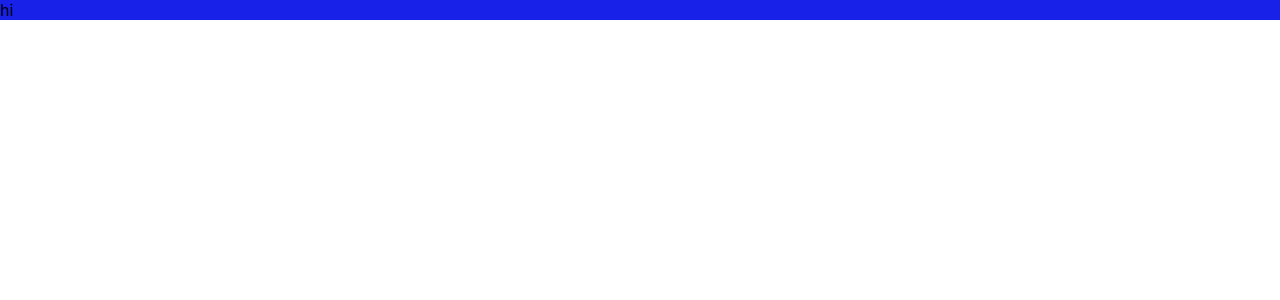
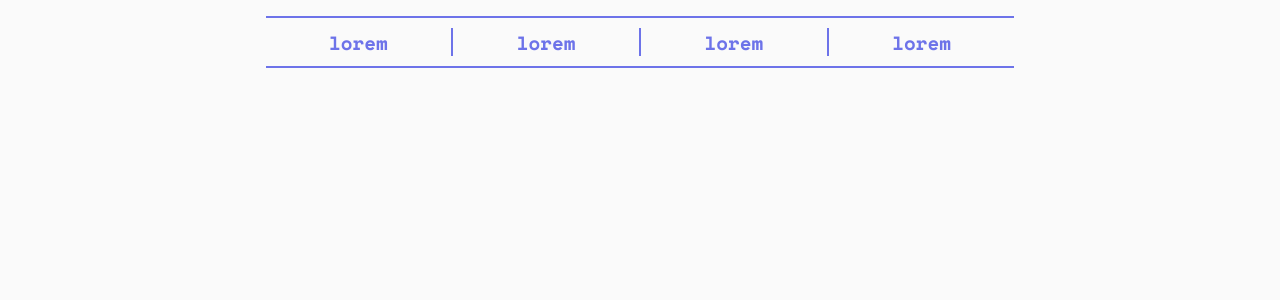
Before and after one commit to vanxhh/portfolio, a React (Create React App) app: page / in a window 1280 px wide. Shown: the top 300 px of the page. Built offline with nearby package versions, Linux system fonts and the light colour scheme.

Commit message:
init nav

```diff
--- a/public/index.html
+++ b/public/index.html
@@ -10,34 +10,14 @@
       content="Web site created using create-react-app"
     />
     <link rel="apple-touch-icon" href="%PUBLIC_URL%/logo192.png" />
-    <!--
-      manifest.json provides metadata used when your web app is installed on a
-      user's mobile device or desktop. See https://developers.google.com/web/fundamentals/web-app-manifest/
-    -->
     <link rel="manifest" href="%PUBLIC_URL%/manifest.json" />
-    <!--
-      Notice the use of %PUBLIC_URL% in the tags above.
-      It will be replaced with the URL of the `public` folder during the build.
-      Only files inside the `public` folder can be referenced from the HTML.
-
-      Unlike "/favicon.ico" or "favicon.ico", "%PUBLIC_URL%/favicon.ico" will
-      work correctly both with client-side routing and a non-root public URL.
-      Learn how to configure a non-root public URL by running `npm run build`.
-    -->
+    <link rel="preconnect" href="https://fonts.googleapis.com">
+    <link rel="preconnect" href="https://fonts.gstatic.com" crossorigin>
+    <link href="https://fonts.googleapis.com/css2?family=Manrope:wght@200;300;400;500;600;700;800&family=Space+Mono:ital,wght@0,400;0,700;1,400;1,700&display=swap" rel="stylesheet">
     <title>React App</title>
   </head>
   <body>
     <noscript>You need to enable JavaScript to run this app.</noscript>
     <div id="root"></div>
-    <!--
-      This HTML file is a template.
-      If you open it directly in the browser, you will see an empty page.
-
-      You can add webfonts, meta tags, or analytics to this file.
-      The build step will place the bundled scripts into the <body> tag.
-
-      To begin the development, run `npm start` or `yarn start`.
-      To create a production bundle, use `npm run build` or `yarn build`.
-    -->
   </body>
 </html>
--- a/src/App.css
+++ b/src/App.css
@@ -1,3 +1,69 @@
-.bg {
-  background-color: #1821E8;
+/* #1821E8 */
+ul {
+  list-style-type: none;
+  display: flex;
 }
+
+.nav {
+  height: 6rem;
+  display: flex;
+  flex-direction: column;
+  align-items: center;
+  justify-content: stretch;
+  padding: 1rem;
+}
+
+.nav--content {
+  display: flex;
+  align-items: center;
+  justify-content: center;
+}
+
+.list {
+  height: 3rem;
+  width: 100%;
+  display: flex;
+  align-items: center;
+  justify-content: center;
+}
+
+.nav > div {
+  width: 60%;
+}
+
+.nav--item {
+  font-size: 1.2rem;
+  margin: 4px 10px;
+  transition: 400ms all;
+  flex: 1;
+  display: flex;
+  justify-content: center;
+  font-weight: 700;
+}
+
+.nav--item > a {
+  width: 100%;
+  height: 100%;
+  display: flex;
+  align-items: center;
+  justify-content: center;
+}
+
+.nav--item:hover {
+  cursor: pointer;
+  background-color: #6d73e9;
+  border-radius: 5px;
+  color: #fff;
+}
+
+.nav--division {
+  width: 100%;
+  height: 2px;
+  background-color: #6d73e9;
+}
+
+.division {
+  height: 60%;
+  width: 2px;
+  background-color: #6d73e9;
+}
--- a/src/App.js
+++ b/src/App.js
@@ -1,8 +1,11 @@
 import './App.css';
+import Nav from './components/Nav';
 
 const App = () => {
   return (
-    <main className="bg">hi</main>
+    <main>
+      <Nav />
+    </main>
   );
 }
 
--- /dev/null
+++ b/src/components/Nav.js
@@ -0,0 +1,29 @@
+const Nav = () => {
+  return (
+    <div className="nav">
+      <div className="nav--division"></div>
+      <div className="nav--content">
+        <ul className="list">
+          <li className="nav--item">
+            <a href='/'>lorem</a>
+          </li>
+          <div className="division"></div>
+          <li className="nav--item">
+            <a href='/'>lorem</a>
+          </li>
+          <div className="division"></div>
+          <li className="nav--item">
+            <a href='/'>lorem</a>
+          </li>
+          <div className="division"></div>
+          <li className="nav--item">
+            <a href='/'>lorem</a>
+          </li>
+        </ul>
+      </div>
+      <div className="nav--division"></div>
+    </div>
+  );
+}
+
+export default Nav;
--- a/src/index.css
+++ b/src/index.css
@@ -1,13 +1,22 @@
+* {
+  box-sizing: border-box;
+  margin: 0;
+  padding: 0;
+  color: #6d73e9;
+  font-family: 'Space Mono', monospace;
+}
+
+a {
+  text-decoration: none;
+}
+
+a:hover {
+  color: #fff;
+}
+
 body {
   margin: 0;
-  font-family: -apple-system, BlinkMacSystemFont, 'Segoe UI', 'Roboto', 'Oxygen',
-    'Ubuntu', 'Cantarell', 'Fira Sans', 'Droid Sans', 'Helvetica Neue',
-    sans-serif;
+  background-color: #fafafa;
   -webkit-font-smoothing: antialiased;
   -moz-osx-font-smoothing: grayscale;
 }
-
-code {
-  font-family: source-code-pro, Menlo, Monaco, Consolas, 'Courier New',
-    monospace;
-}
```
